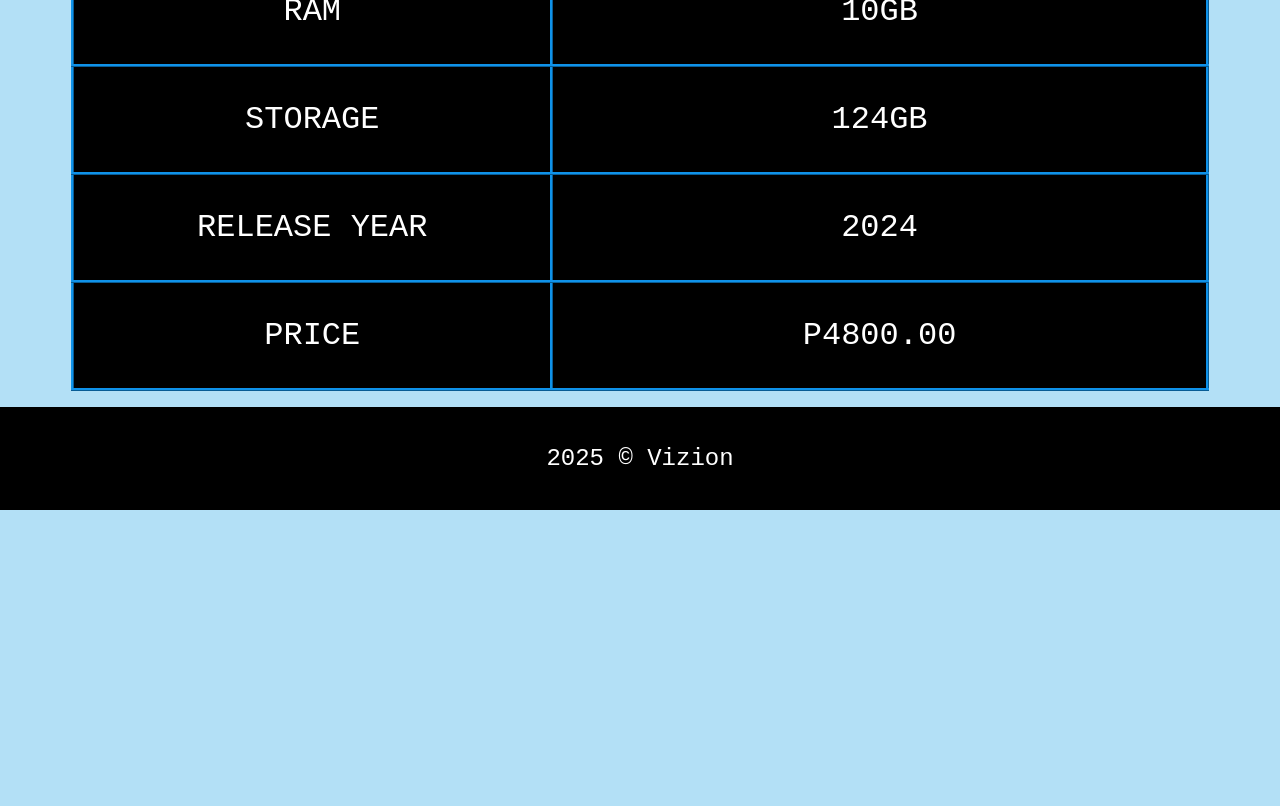
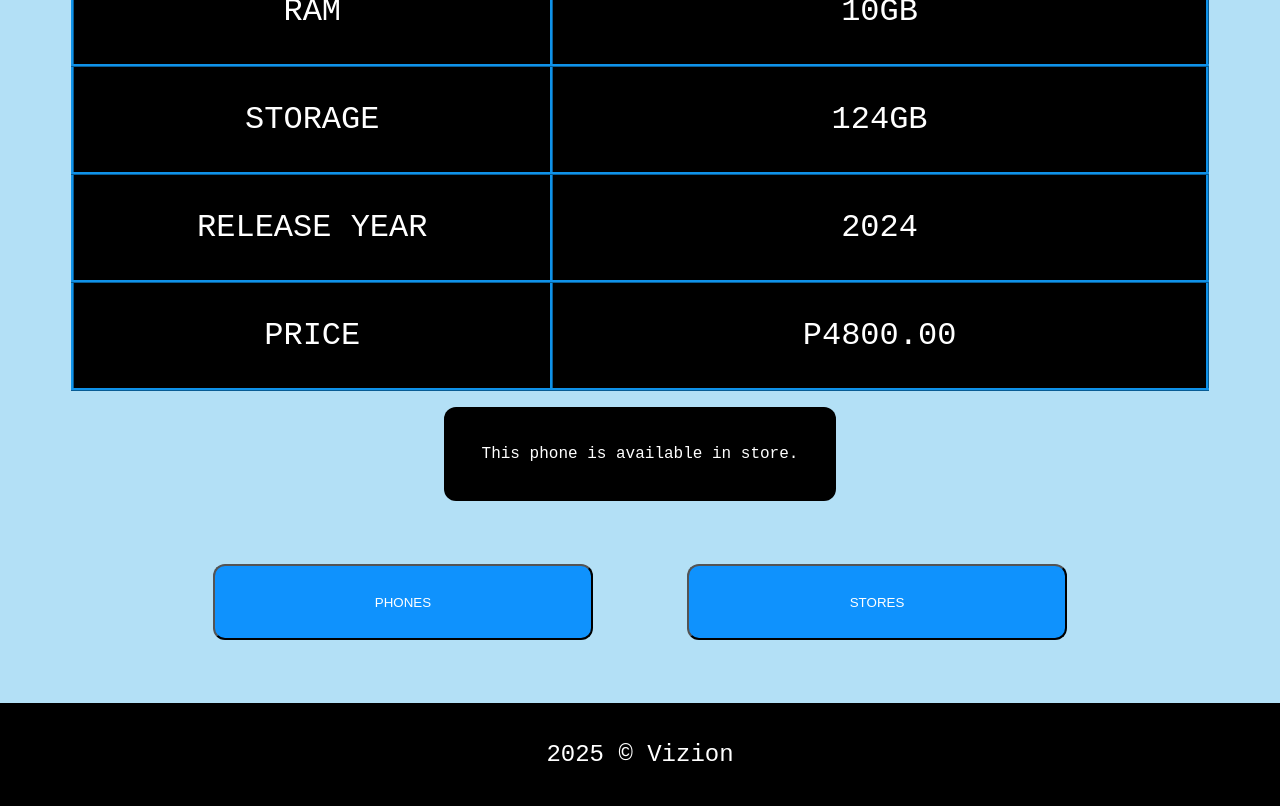
Before and after one commit to fcse24-008/VizionMobiles, a plain HTML site: page sseries.html in a window 1280 px wide. Shown: the part 1581-2387 px from the top of the page. Before the commit the page ends 2091 px from the top, so only its background shows below. Drawn offline with Linux system fonts and the light colour scheme.

Commit message:
Update sseries.html

```diff
--- a/sseries.html
+++ b/sseries.html
@@ -75,6 +75,14 @@
           </tr>
 
       </table>
+<!-- code for going back-->
+<p class="p5">This phone is available in store.</p>
+<div class="h7">
+<button onclick="window.location.href='services.html'">PHONES</button>
+
+<button onclick="window.location.href='contact.html'">STORES</button>
+</div>
+
   </main>
   </div>
 
```
